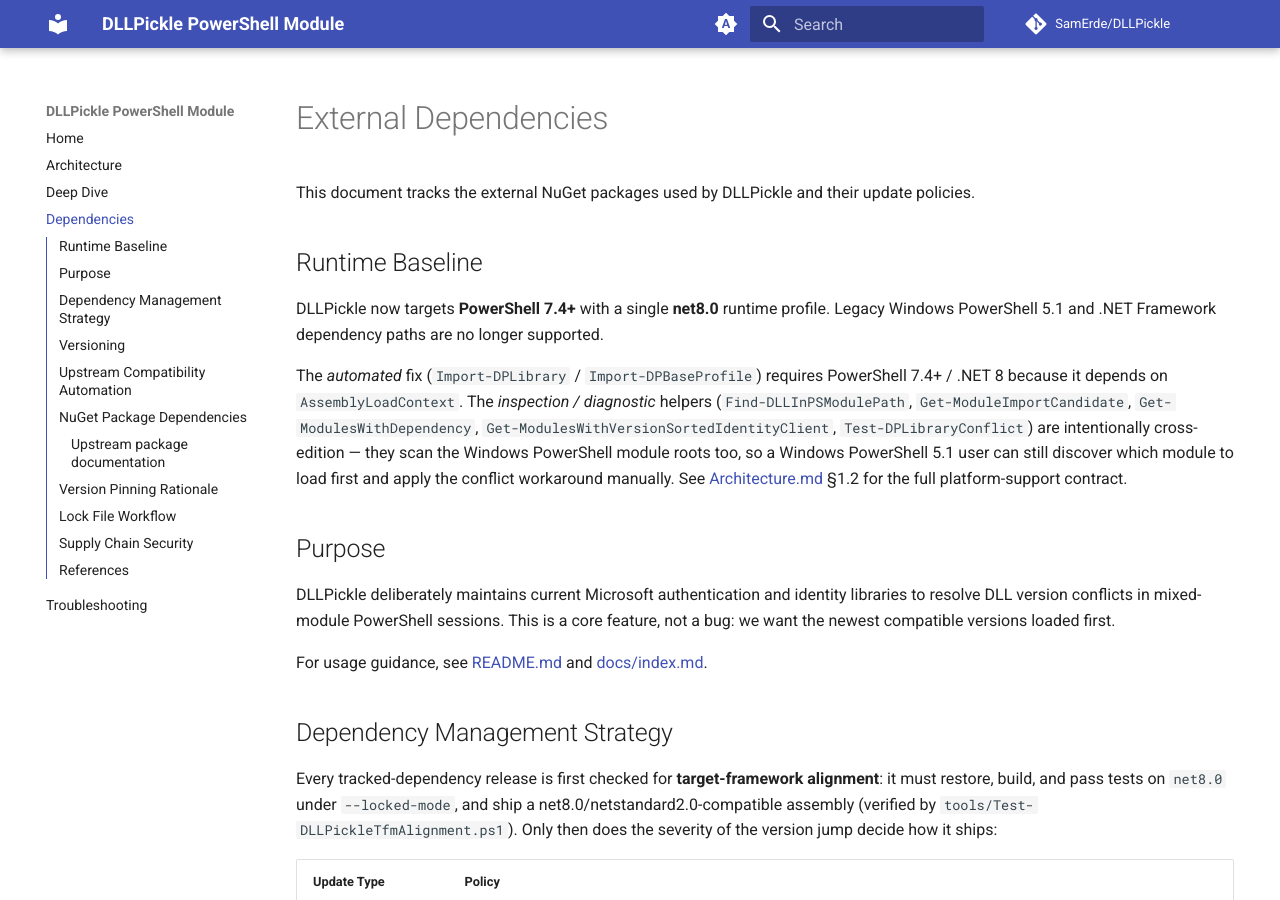
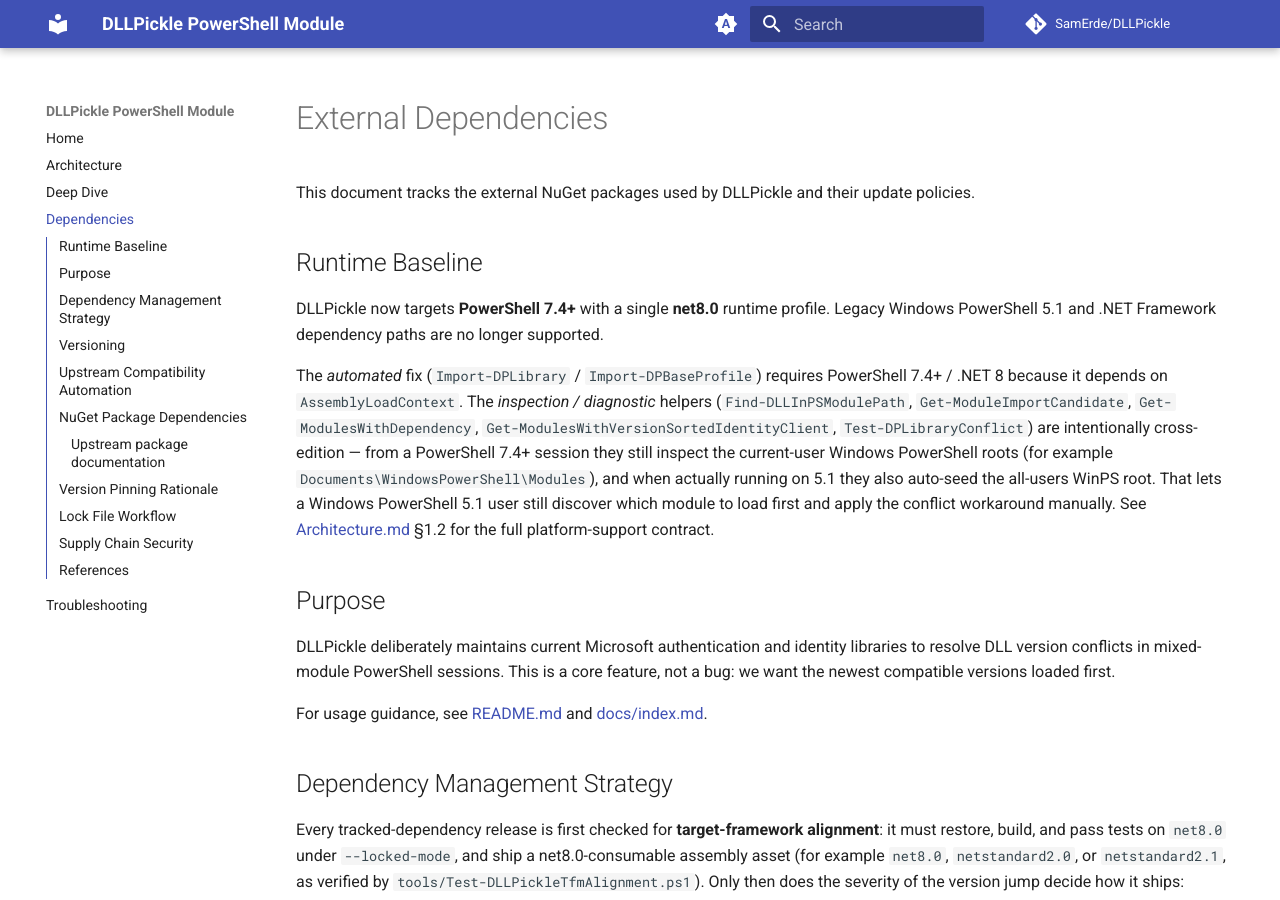
Before and after one commit to SamErde/DLLPickle, an MkDocs documentation site: the page built from docs/DEPENDENCIES.md, in a window 1280 px wide and 900 px high. Built offline with MkDocs 1.6.1 and Material for MkDocs 9.7.7, drawn with Linux system fonts in a browser that asks for light colours; comment, search, counter and statistics services are not loaded.

Commit message:
Roll up post-merge review follow-up items (#263)
* fix(repo): address post-merge review follow-ups

* fix: enhance metadata-only dependency inspection and remove unnecessary GC calls

* Potential fix for pull request finding

Co-authored-by: Copilot Autofix powered by AI <175728472+Copilot@users.noreply.github.com>

---------

Co-authored-by: Copilot Autofix powered by AI <175728472+Copilot@users.noreply.github.com>

```diff
--- a/docs/DEPENDENCIES.md
+++ b/docs/DEPENDENCIES.md
@@ -14,9 +14,12 @@ PowerShell 7.4+ / .NET 8 because it depends on `AssemblyLoadContext`. The
 *inspection / diagnostic* helpers (`Find-DLLInPSModulePath`,
 `Get-ModuleImportCandidate`, `Get-ModulesWithDependency`,
 `Get-ModulesWithVersionSortedIdentityClient`, `Test-DPLibraryConflict`) are
-intentionally cross-edition — they scan the Windows PowerShell module roots too,
-so a Windows PowerShell 5.1 user can still discover which module to load first and
-apply the conflict workaround manually. See
+intentionally cross-edition — from a PowerShell 7.4+ session they still inspect
+the current-user Windows PowerShell roots (for example
+`Documents\WindowsPowerShell\Modules`), and when actually running on 5.1 they
+also auto-seed the all-users WinPS root. That lets a Windows PowerShell 5.1
+user still discover which module to load first and apply the conflict
+workaround manually. See
 [Architecture.md](Architecture.md) §1.2 for the full platform-support
 contract.
 
@@ -33,8 +36,9 @@ For usage guidance, see [README.md](../README.md) and [docs/index.md](index.md).
 
 Every tracked-dependency release is first checked for **target-framework
 alignment**: it must restore, build, and pass tests on `net8.0` under
-`--locked-mode`, and ship a net8.0/netstandard2.0-compatible assembly (verified
-by `tools/Test-DLLPickleTfmAlignment.ps1`). Only then does the severity of the
+`--locked-mode`, and ship a net8.0-consumable assembly asset (for example
+`net8.0`, `netstandard2.0`, or `netstandard2.1`, as verified by
+`tools/Test-DLLPickleTfmAlignment.ps1`). Only then does the severity of the
 version jump decide how it ships:
 
 | Update Type | Policy |
```
Also changed, not shown: .readthedocs.yaml (+1 -6 lines), docs/Architecture.md (+4 -4 lines), docs/Deep-Dive.md (+6 -4 lines), docs/Troubleshooting.md (+6 -3 lines), 5 other files.
